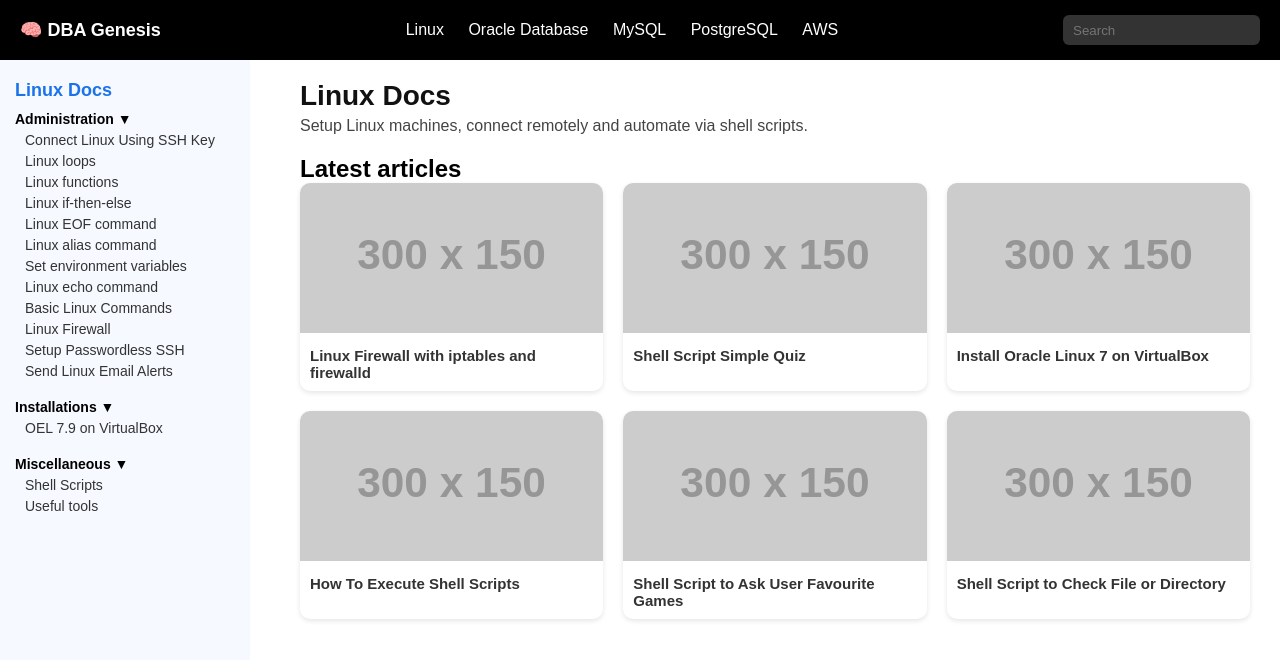
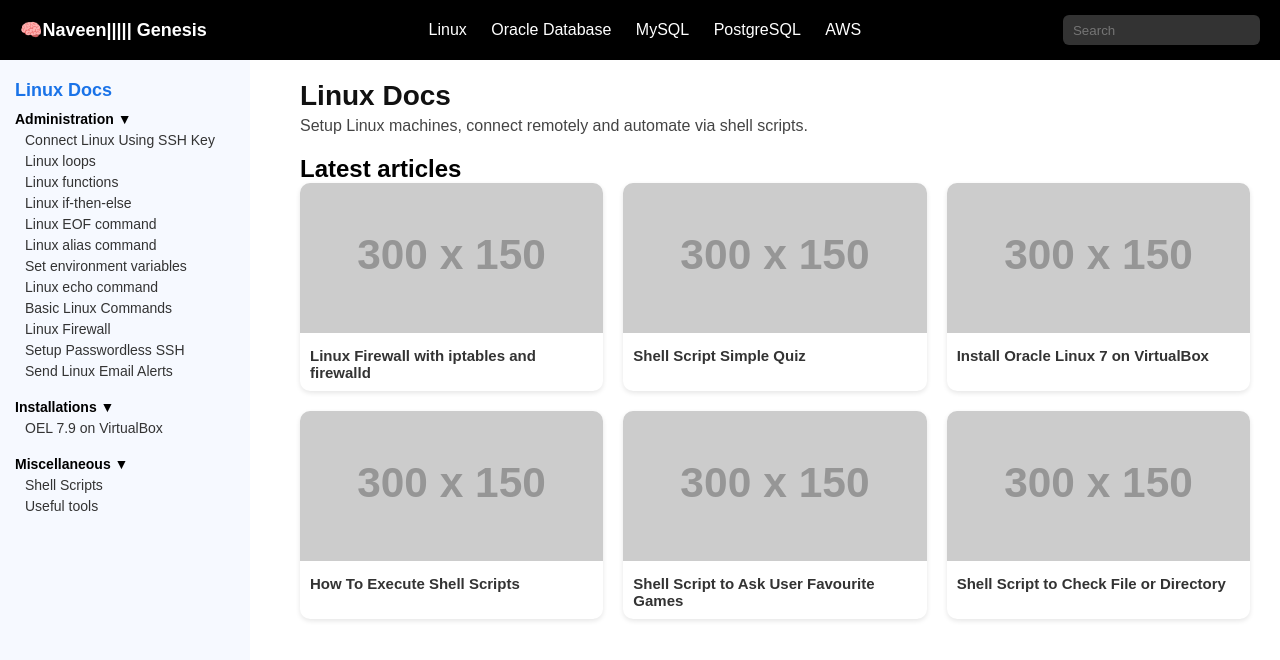
Before and after one commit to Navi126/project1, a plain HTML site: page index.html in a window 1280 px wide. Drawn offline with Linux system fonts and the light colour scheme; placeholder pictures from the web are drawn by us.

Commit message:
Testing page1

```diff
--- a/index.html
+++ b/index.html
@@ -9,7 +9,7 @@
 
   <!-- Top Navbar -->
   <div class="top-nav">
-    <div class="logo">🧠 DBA Genesis</div>
+    <div class="logo">🧠Naveen||||| Genesis</div>
     <div class="nav-links">
       <a href="#">Linux</a>
       <a href="#">Oracle Database</a>
```
